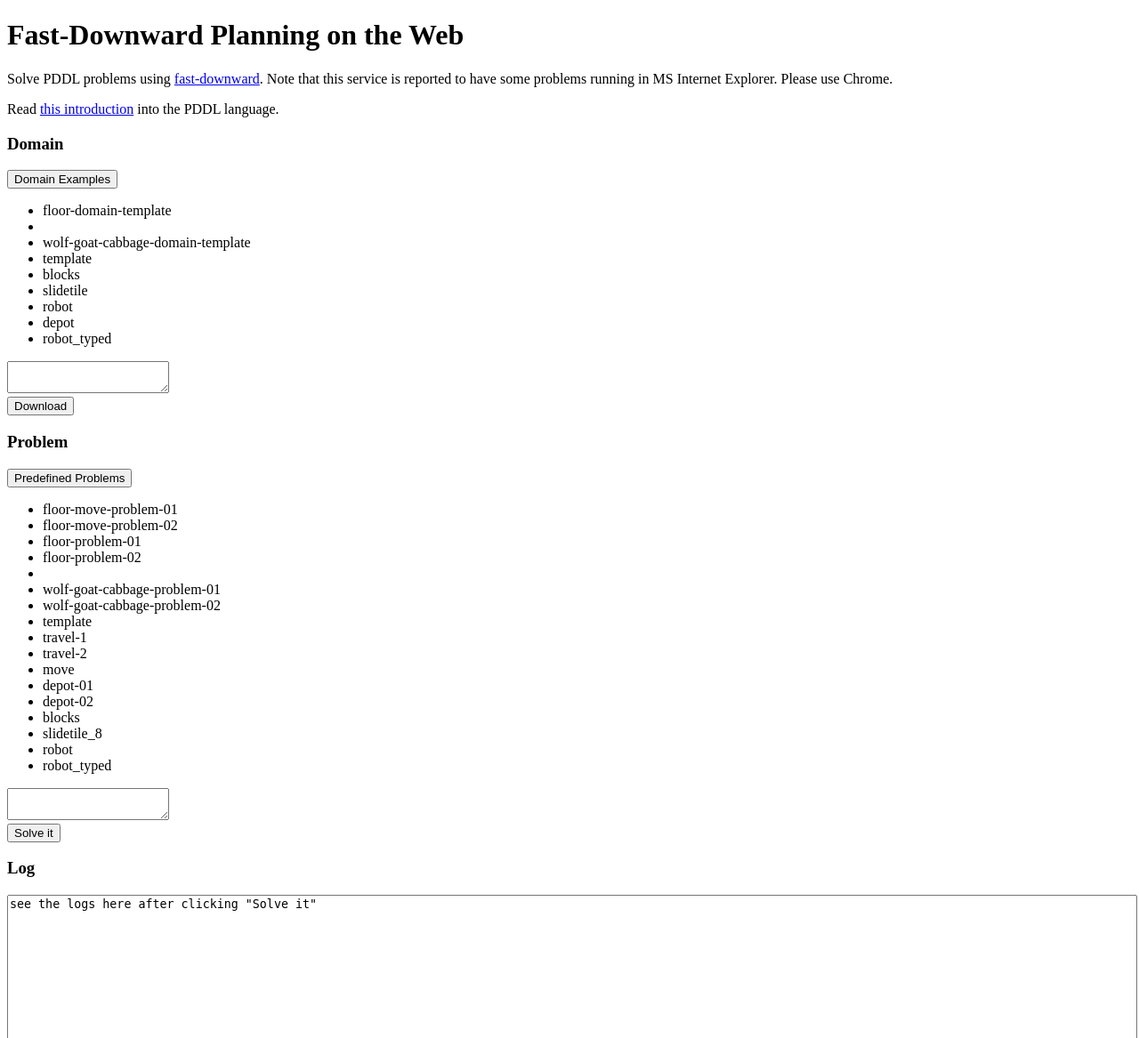
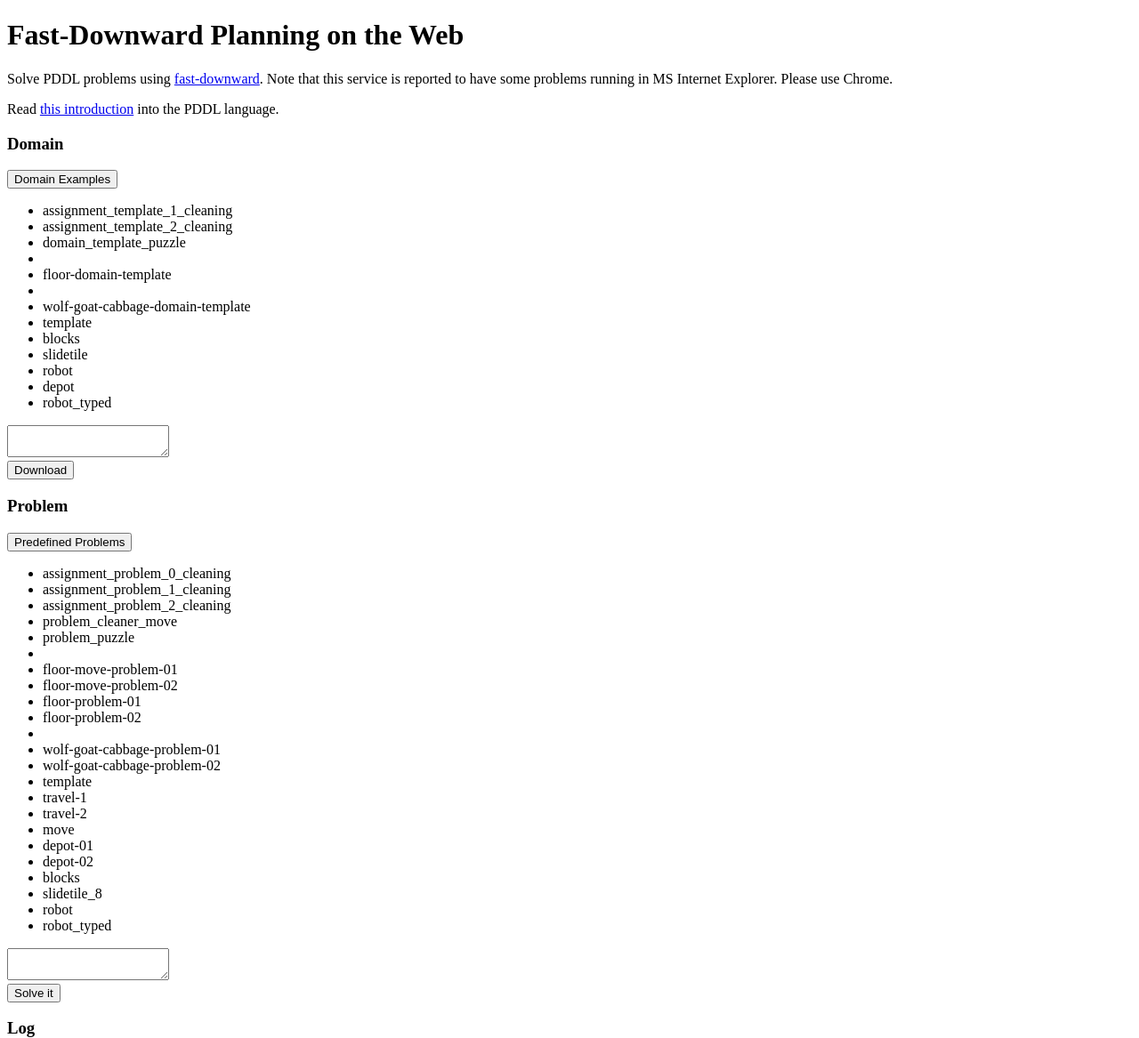
Before and after one commit to LCAS/fast_downward_server, a Python web app: template fd_webserver/resources/templates/index.html in a window 1280 px wide. Shown: the top 1167 px of the page at 89% size. Run offline with Jinja, Linux system fonts and the light colour scheme; the template is opened without the code that fills it, so the values that code supplies are empty.

Commit message:
fixed matching brackets and added new domains

```diff
--- a/fd_webserver/resources/assets/js/app.js
+++ b/fd_webserver/resources/assets/js/app.js
@@ -3,6 +3,8 @@
 import fileSaver from 'file-saver';
 import jQuery from 'jquery';
 import commonlisp from 'codemirror/mode/commonlisp/commonlisp.js';
+import 'codemirror/addon/edit/matchbrackets.js';
+import 'codemirror/addon/edit/closebrackets.js';
 
 window._ = require('lodash');
 window.$ = window.jQuery = jQuery;
@@ -14,6 +16,7 @@
         lineNumbers: true,
         styleActiveLine: true,
         matchBrackets: true,
+        closeBrackets: true,
         theme: "eclipse",
         mode: "commonlisp" //"text/x-common-lisp"
     });
@@ -22,6 +25,7 @@
         lineNumbers: true,
         styleActiveLine: true,
         matchBrackets: true,
+        closeBrackets: true,
         theme: "eclipse",
         mode: "commonlisp" //"text/x-common-lisp"
     });
--- a/fd_webserver/resources/templates/index.html
+++ b/fd_webserver/resources/templates/index.html
@@ -40,6 +40,12 @@
                                         <span class="caret"></span>
                                         </button>
                                         <ul id="ddm-domain" class="dropdown-menu" role="menu" aria-labelledby="dropDownDomain">
+
+                                            <li role="presentation"><a role="menuitem" tabindex="-1">assignment_template_1_cleaning</a></li>
+                                            <li role="presentation"><a role="menuitem" tabindex="-1">assignment_template_2_cleaning</a></li>
+                                            <li role="presentation"><a role="menuitem" tabindex="-1">domain_template_puzzle</a></li>
+
+                                            <li role="separator" class="divider"></li>
                                             <li role="presentation"><a role="menuitem" tabindex="-1">floor-domain-template</a></li>
                                             <li role="separator" class="divider"></li>
                                             <li role="presentation"><a role="menuitem" tabindex="-1">wolf-goat-cabbage-domain-template</a></li>
@@ -80,6 +86,12 @@
                                         <span class="caret"></span>
                                         </button>
                                         <ul id="ddm-problem" class="dropdown-menu" role="menu" aria-labelledby="dropDownProblem">
+											<li role="presentation"><a role="menuitem" tabindex="-1">assignment_problem_0_cleaning</a></li>
+											<li role="presentation"><a role="menuitem" tabindex="-1">assignment_problem_1_cleaning</a></li>
+											<li role="presentation"><a role="menuitem" tabindex="-1">assignment_problem_2_cleaning</a></li>
+											<li role="presentation"><a role="menuitem" tabindex="-1">problem_cleaner_move</a></li>
+											<li role="presentation"><a role="menuitem" tabindex="-1">problem_puzzle</a></li>
+                                            <li role="separator" class="divider"></li>
                                             <li role="presentation"><a role="menuitem" tabindex="-1">floor-move-problem-01</a></li>
                                             <li role="presentation"><a role="menuitem" tabindex="-1">floor-move-problem-02</a></li>
                                             <li role="presentation"><a role="menuitem" tabindex="-1">floor-problem-01</a></li>
```
Also changed, not shown: 1 other file.
